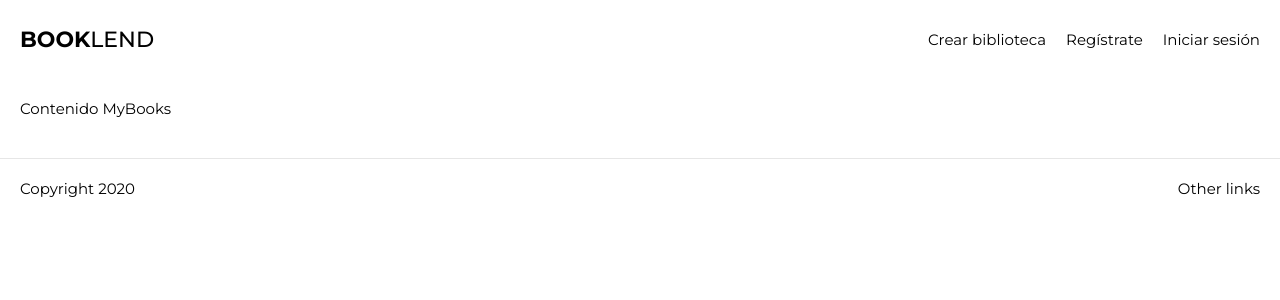
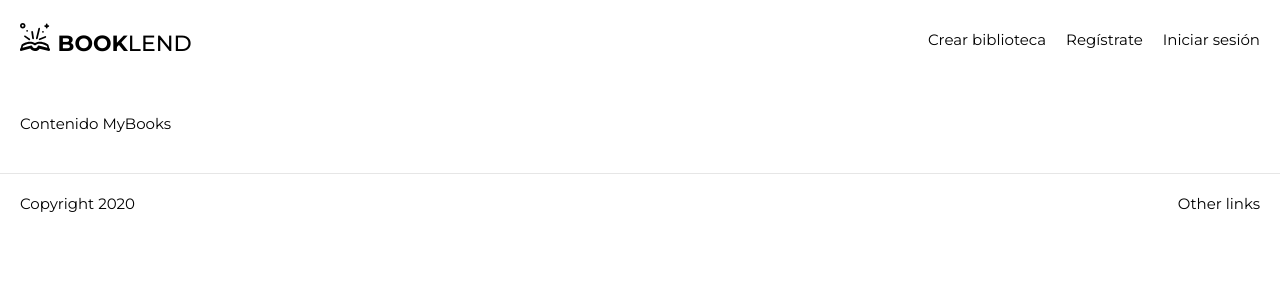
Before and after one commit to saioacoder/BookLend, a React (Create React App) app: page /1/mis-prestamos in a window 1280 px wide. Shown: the top 300 px of the page. Built offline with nearby package versions, Linux system fonts and the light colour scheme; no server answers.

Commit message:
Añadido logo a la cabecera

```diff
--- a/src/components/header/Header.js
+++ b/src/components/header/Header.js
@@ -2,6 +2,7 @@ import { useState, useEffect } from 'react';
 import { Link, useHistory } from 'react-router-dom';
 import { useSelector } from 'react-redux';
 
+import logoImg from '../../img/logo.svg';
 import Login from '../login';
 import Modal from '../modal';
 import SignupLibrary from '../signupLibrary';
@@ -103,7 +104,10 @@ const Header = () => {
 		<>
 			<header className="header">
 				<div className="container">
-					<Link to="/" className="header_logo">Book<span>Lend</span></Link>
+					<Link to="/" className="header_logo">
+						<img src={logoImg} alt="" />
+						<span>Book<span>Lend</span></span>
+					</Link>
 					{name && <button className="header_user">¡Hola <strong>{name}</strong>! <span className="header_user_icon">›</span></button>}
 					<nav className="header_nav">
 						{getMenu(menuName)}
--- a/src/components/header/Header.scss
+++ b/src/components/header/Header.scss
@@ -5,17 +5,24 @@
       align-items: center;
       display: flex;
       justify-content: space-between;
-      margin-bottom: $spacing_base;
+      margin-bottom: $spacing_xl;
       padding-bottom: $spacing_base;
       padding-top: $spacing_base;
    }
    &_logo {
-      font-size: 2.2rem;
-      font-weight: $font_weight_extrabold;
       margin-right: auto;
-      text-transform: uppercase;
-      span {
-         font-weight: 500;
+      img {
+         height: 28px;
+         margin-right: 8px;
+         vertical-align: baseline;
+      }
+      > span {
+         font-size: 2.2rem;
+         font-weight: $font_weight_extrabold;
+         text-transform: uppercase;
+         span {
+            font-weight: 500;
+         }
       }
    }
    &_user {
```
Also changed, not shown: src/img/logo.svg (added).
